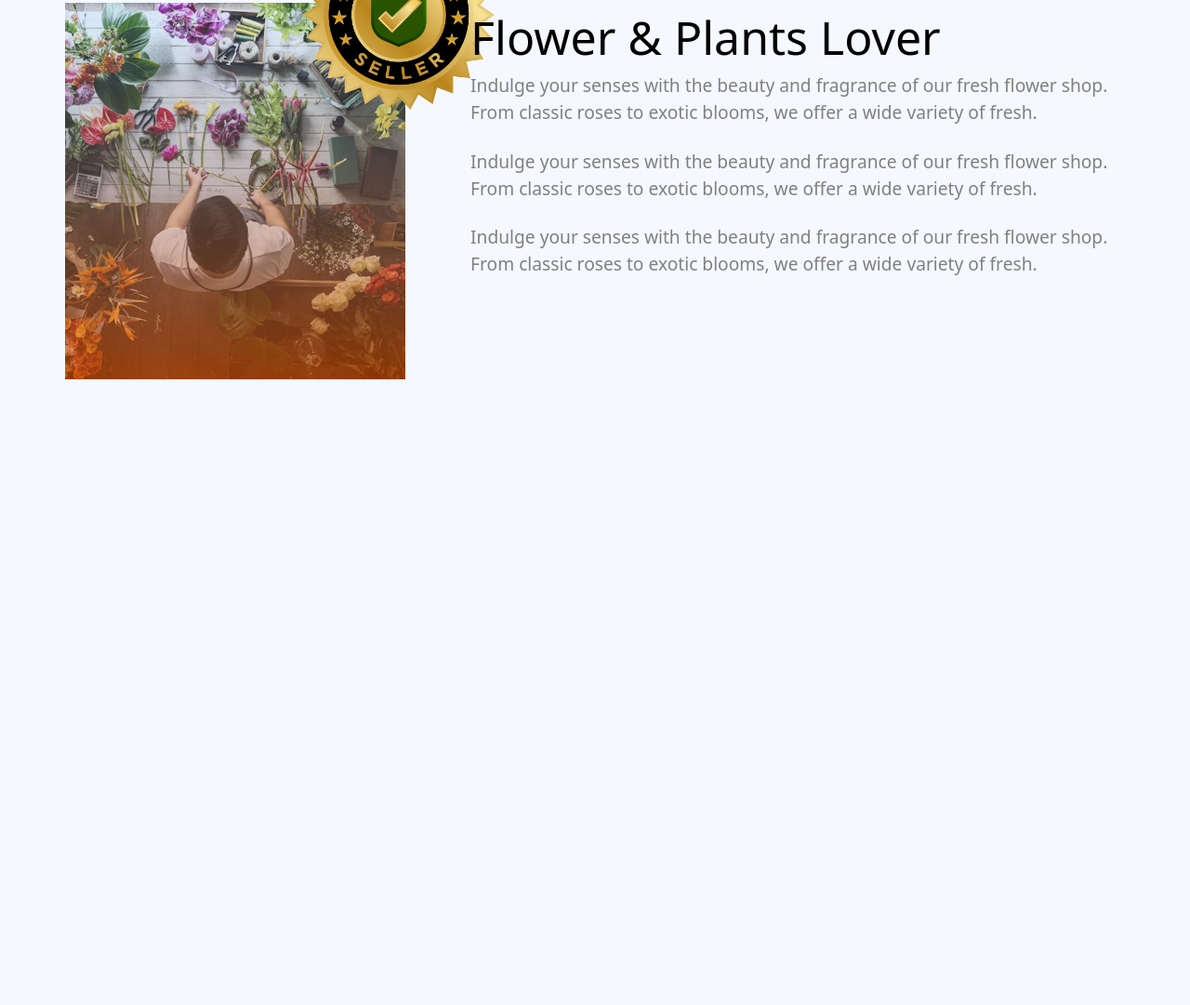
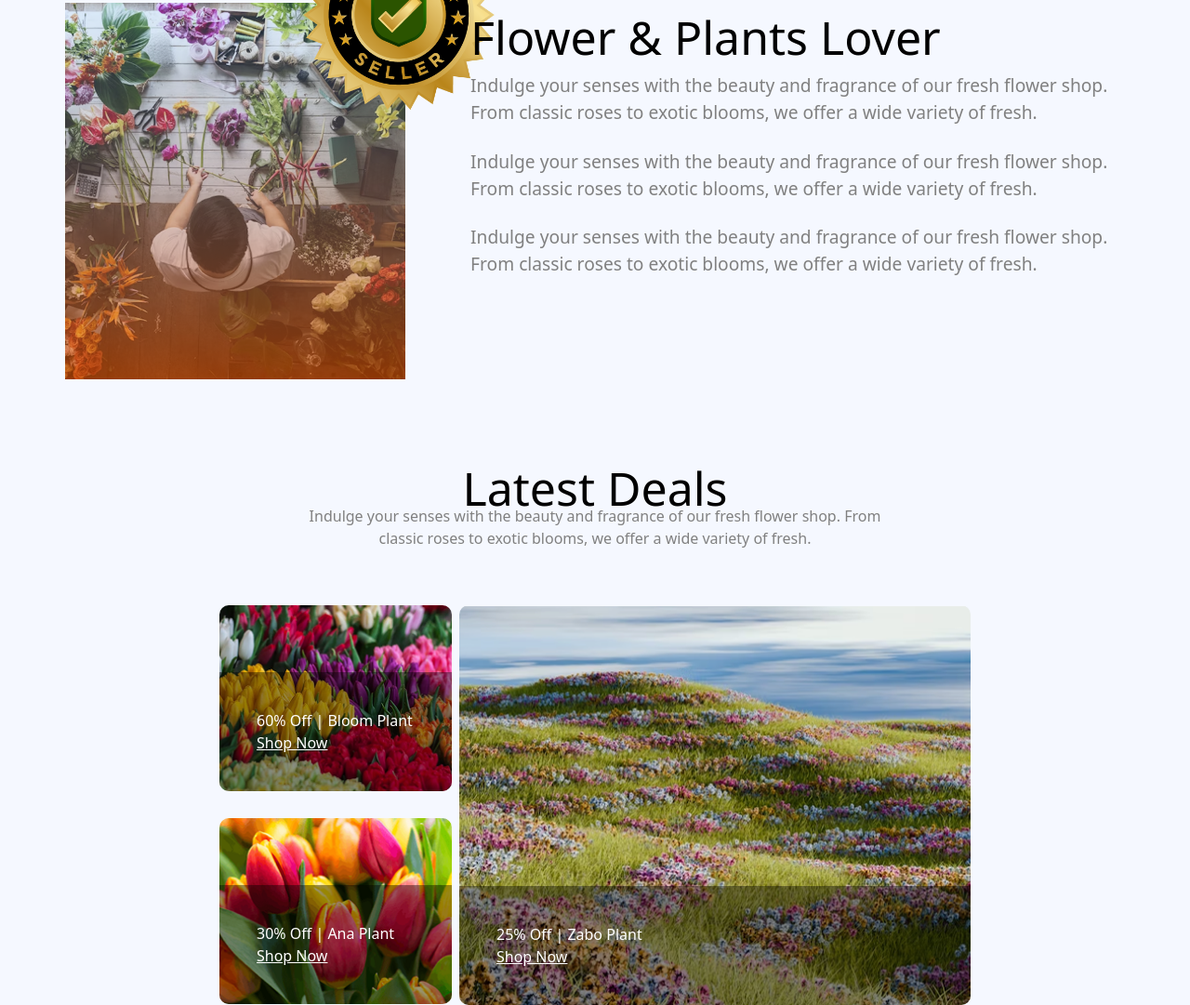
Before and after one commit to MuqtadirChowdhury/assignment2, a plain HTML site: page index.html in a window 1280 px wide. Shown: the part 1785-2866 px from the top of the page at 93% size. Before the commit the page ends 2193 px from the top, so only its background shows below. Drawn offline with nearby package versions, Linux system fonts and the light colour scheme.

Commit message:
added 3rd section

```diff
--- a/index.html
+++ b/index.html
@@ -132,6 +132,39 @@
 
 </section>
 <section>
+  <section>
+<div class="latest">
+<div>
+<h1 class="latest1"><span class="fontshade">Latest</span> Deals</h1>
+<p class="descrip-3 color-gray">Indulge your senses with the beauty and fragrance of our fresh flower shop. From <br> classic roses to exotic blooms, we offer a wide variety of fresh.</p>
+</div>
+  <div class="deal-grid">
+    <div class="pictures">
+    <div class="deal-item small" style="background-image: url('/assets/deal-bloom.png');">
+      <div class="overlay">
+        <h4>60% Off | Bloom Plant</h4>
+        <a href="">Shop Now</a>
+      </div>
+    </div>
+    <div class="deal-item small" style="background-image: url('/assets/deal-ana.png');">
+      <div class="overlay">
+        <h4>30% Off | Ana Plant</h4>
+        <a href="">Shop Now</a>
+      </div>
+    </div>
+    </div>
+    <div class="deal-item large" style="background-image: url('/assets/deal-zabo.png');">
+      <div class="overlay">
+        <h4>25% Off | Zabo Plant</h4>
+     <a href="">Shop Now</a>
+    </div>
+    </div>
+  </div>
+
+
+
+</div>
+</section>
 
 </section>
 
--- a/style.css
+++ b/style.css
@@ -12,7 +12,7 @@
     height: 322px;
 }
 
-
+/* plant details  */
 .plantlover{
     margin: 0 auto;
     display: flex;
@@ -43,3 +43,67 @@
     color: gray;
     font-weight: 500;
 }
+/* new section */
+.latest{
+text-align: center;
+margin-top: 80px;
+
+}
+.latest1{
+    font-size: 50px;
+
+}
+.descrip-3{
+    color: gray;
+    margin-top: -20px;
+}
+.deal-grid {
+  display: flex;
+  margin-top: 60px;
+  gap:8px;
+  justify-content: center;
+
+}
+.pictures{
+display: flex;
+flex-direction: column;
+gap: 29px;
+
+}
+.deal-item {
+  background-size: cover;
+  background-position: center;
+  border-radius: 10px;
+  position: relative;
+  color: white;
+  display: flex;
+  align-items: flex-end;
+  overflow: hidden;
+}
+.deal-item.small {
+  width: 250px;
+  height: 200px;
+
+}
+.deal-item.large {
+  width: 550px;
+  height: 430px;
+}
+
+.overlay {
+  background: rgba(0, 0, 0, 0.4);
+  padding: 40px;
+  width: 100%;
+  text-align: left;
+}
+
+.overlay h3 {
+  font-size: 20px;
+  margin: 0 0 10px;
+}
+
+.overlay a{
+text-decoration: underline;
+color: white;
+
+}
```
